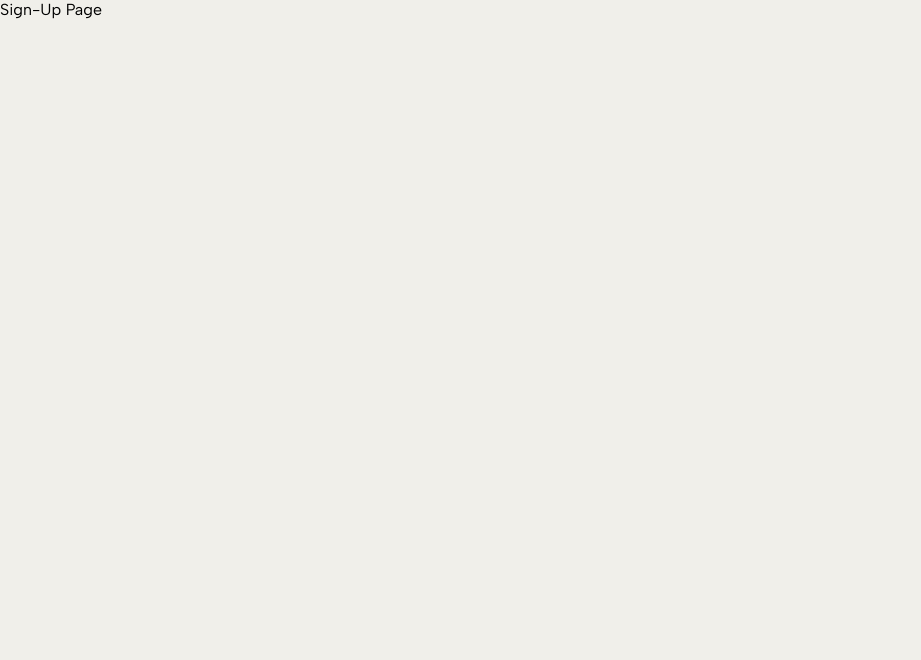
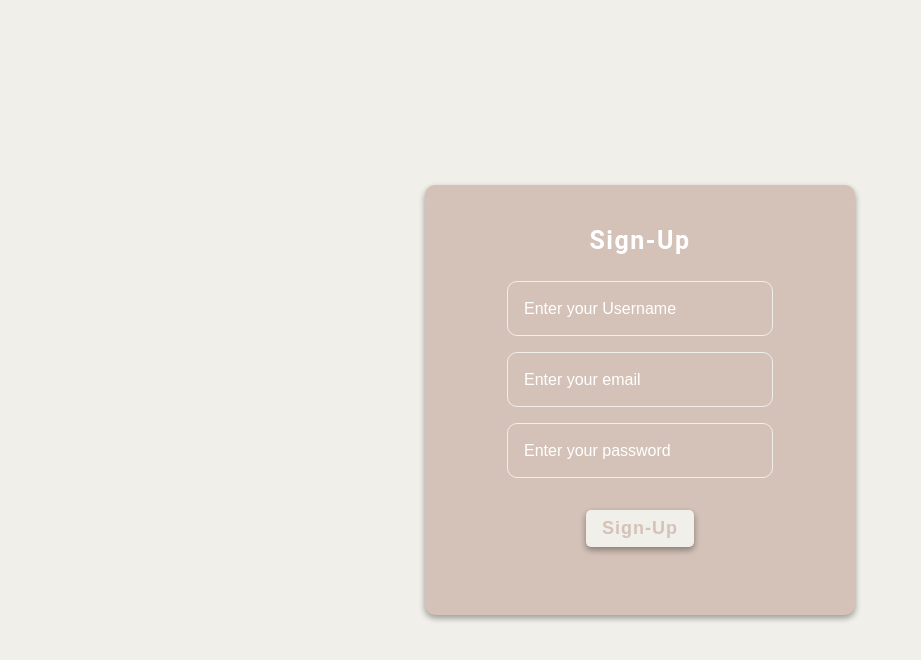
Before and after one commit to Suhelpatel786/react-taskManagement-frontend, a React (Create React App) app: page /sign-up in a window 1280 px wide. Shown: the top 660 px of the page, without its empty margins (0-921 px from the left). Built offline with nearby package versions, Linux system fonts and the light colour scheme.

Commit message:
login page , sign-up page design* and conditional routing done

```diff
--- a/package.json
+++ b/package.json
@@ -13,12 +13,14 @@
     "@types/node": "^16.7.13",
     "@types/react": "^18.0.0",
     "@types/react-dom": "^18.0.0",
+    "formik": "^2.4.5",
     "react": "^18.2.0",
     "react-dom": "^18.2.0",
     "react-router-dom": "^6.22.3",
     "react-scripts": "5.0.1",
     "typescript": "^4.4.2",
-    "web-vitals": "^2.1.0"
+    "web-vitals": "^2.1.0",
+    "yup": "^1.4.0"
   },
   "scripts": {
     "start": "react-scripts start",
--- a/src/App.tsx
+++ b/src/App.tsx
@@ -1,7 +1,13 @@
-import { BrowserRouter, Route, Routes } from "react-router-dom";
+import {
+  BrowserRouter,
+  Route,
+  Routes,
+  useLocation,
+  useNavigate,
+} from "react-router-dom";
 
 // components
-import { Navbar } from "./components";
+import { Navbar, Spinner } from "./components";
 
 //pages
 import {
@@ -17,15 +23,41 @@ import { useEffect, useState } from "react";
 
 function App() {
   const [showNavbar, setShowNavbar] = useState(true);
+  const [loading, setLoading] = useState(true);
+  const location = useLocation();
+  const navigate = useNavigate();
 
   useEffect(() => {
-    const path = window.location.pathname;
-    setShowNavbar(!(path === "/login" || path === "/sign-up"));
-  }, []);
+    const checkAuthStatus = () => {
+      if (
+        localStorage.getItem("user") === null &&
+        location.pathname !== "/sign-up"
+      ) {
+        setShowNavbar(false); // Hide Navbar if user is not authenticated
+        navigate("/login");
+      } else {
+        setShowNavbar(true); // Show Navbar if user is authenticated
+      }
+      setLoading(false); // Set loading to false after authentication check
+    };
+
+    checkAuthStatus();
+  }, [navigate]);
+
+  useEffect(() => {
+    if (location.pathname === "/login" || location.pathname === "/sign-up") {
+      setShowNavbar(false); // Hide Navbar on login and sign-up routes
+    } else {
+      setShowNavbar(true); // Show Navbar on other routes
+    }
+  }, [location]);
 
   return (
     <div className="">
-      <BrowserRouter>
+      {loading ? ( // Show loading indicator if still loading
+        <Spinner />
+      ) : (
+        <>
           {showNavbar && <Navbar />}
           <Routes>
             <Route path="/" element={<HomePage />} />
@@ -35,7 +67,8 @@ function App() {
             <Route path="/sign-up" element={<SignUp />} />
             <Route path="/profile" element={<ProfilePage />} />
           </Routes>
-      </BrowserRouter>
+        </>
+      )}
     </div>
   );
 }
--- /dev/null
+++ b/src/components/Loader.tsx
@@ -0,0 +1,17 @@
+import React from "react";
+import CircularProgress from "@mui/material/CircularProgress";
+
+const Spinner: React.FC = () => {
+  const spinnerStyle: React.CSSProperties = {
+    margin: "100px auto",
+    color: "#1976d2", // Replace with your desired color
+  };
+
+  return (
+    <div style={spinnerStyle}>
+      <CircularProgress size={50} thickness={5} />
+    </div>
+  );
+};
+
+export default Spinner;
--- a/src/components/index.js
+++ b/src/components/index.js
@@ -1,3 +1,3 @@
 import Navbar from "./Navbar";
-
-export { Navbar };
+import Spinner from "./Loader";
+export { Navbar, Spinner };
--- a/src/index.css
+++ b/src/index.css
@@ -7,3 +7,47 @@ body {
   font-family: "Albert Sans", sans-serif;
   background-color: #f0efea;
 }
+
+.login-input {
+  padding: 1rem;
+  font-size: 18px;
+  border-radius: 10px;
+  color: white;
+  margin-bottom: 1rem;
+
+  background-color: transparent;
+  outline: none;
+  border: 1px solid #f0efea;
+}
+
+.login-input::placeholder {
+  font-size: 16px;
+  color: white;
+}
+
+.login-button {
+  outline: none;
+  border: none;
+  margin-top: 1rem;
+  padding: 0.5rem;
+  border-radius: 5px;
+
+  cursor: pointer;
+  box-shadow: rgba(0, 0, 0, 0.16) 0px 3px 6px, rgba(0, 0, 0, 0.23) 0px 3px 6px;
+  padding-left: 1rem;
+  padding-right: 1rem;
+  font-size: 18px;
+  font-weight: 600;
+  color: #d4c2b8;
+  letter-spacing: 1px;
+  background-color: #f0efea;
+  /* color: white; */
+}
+
+.error-p {
+  color: red;
+  font-size: 14px;
+  margin-bottom: 0.5rem;
+  margin-top: -0.5rem;
+  text-align: left;
+}
--- a/src/index.tsx
+++ b/src/index.tsx
@@ -2,12 +2,15 @@ import React from "react";
 import ReactDOM from "react-dom/client";
 import "./index.css";
 import App from "./App";
+import { BrowserRouter } from "react-router-dom";
 
 const root = ReactDOM.createRoot(
   document.getElementById("root") as HTMLElement
 );
 root.render(
   <React.StrictMode>
-    <App />
+    <BrowserRouter>
+      <App />
+    </BrowserRouter>
   </React.StrictMode>
 );
--- a/src/pages/Login.tsx
+++ b/src/pages/Login.tsx
@@ -1,6 +1,125 @@
-import { Box } from "@mui/material";
+import { Box, Typography } from "@mui/material";
+import { useFormik } from "formik";
+import * as Yup from "yup";
+
+import { colors } from "../constants";
+import { useNavigate } from "react-router-dom";
+
 const Login = () => {
-  return <Box>Login Page</Box>;
+  const emailPattern = /^[a-zA-Z0-9._%+-]+@[a-zA-Z0-9.-]+\.[a-zA-Z]{2,}$/;
+  const navigate = useNavigate();
+
+  const LoginValidationSchema = Yup.object({
+    password: Yup.string()
+      .required("Please enter your Password")
+      .min(6, "Must be 6 characters or more")
+      .max(8, "Must be 8 characters or less"),
+    email: Yup.string()
+      .required("Please enter your Email")
+      .matches(emailPattern, "Invalid email format"),
+  });
+
+  const { errors, handleSubmit, handleChange, values, touched } = useFormik({
+    initialValues: {
+      email: "",
+      password: "",
+    },
+    validationSchema: LoginValidationSchema,
+    onSubmit: (values) => handleLogin(),
+  });
+
+  const handleLogin = () => {
+    navigate("/");
+  };
+
+  return (
+    <Box
+      display={"flex"}
+      width={"100vw"}
+      height={"100vh"}
+      justifyContent={"center"}
+      alignItems={"center"}
+    >
+      <form onSubmit={handleSubmit}>
+        <Box
+          height={"380px"}
+          width={"380px"}
+          display={"flex"}
+          alignItems={"center"}
+          flexDirection={"column"}
+          justifyContent={"flex-start"}
+          p={"1rem"}
+          borderRadius={"10px"}
+          sx={{
+            backgroundColor: colors.MainDarkColor,
+            boxShadow:
+              "rgba(0, 0, 0, 0.16) 0px 3px 6px, rgba(0, 0, 0, 0.23) 0px 3px 6px;",
+          }}
+        >
+          <Box>
+            <Typography
+              sx={{
+                textAlign: "center",
+                fontWeight: 600,
+                fontSize: "25px",
+                color: "white",
+                letterSpacing: "1.5px",
+                lineHeight: "5rem",
+              }}
+              variant="h1"
+            >
+              login
+            </Typography>
+          </Box>
+          <input
+            // type="email"
+            name="email"
+            className="login-input"
+            autoComplete="off"
+            onChange={handleChange}
+            placeholder="Enter your email"
+          />
+          {touched.email && errors.email ? (
+            <p className="error-p">{errors.email}</p>
+          ) : null}
+          <input
+            name="password"
+            type="password"
+            autoComplete="off"
+            className="login-input"
+            onChange={handleChange}
+            placeholder="Enter your password"
+          />
+          {touched.password && errors.password ? (
+            <p className="error-p">{errors.password}</p>
+          ) : null}
+
+          <button className="login-button" type="submit">
+            login
+          </button>
+
+          <Box
+            display={"flex"}
+            width={"380px"}
+            justifyContent={"center"}
+            sx={{ mt: "1rem" }}
+          >
+            <Typography
+              variant="body1"
+              color={"white"}
+              letterSpacing={"1.2px"}
+              sx={{ cursor: "pointer", ":hover": { color: "black" } }}
+              onClick={() => {
+                navigate("/sign-up");
+              }}
+            >
+              Create Account
+            </Typography>
+          </Box>
+        </Box>
+      </form>
+    </Box>
+  );
 };
 
 export default Login;
--- a/src/pages/SignUp.tsx
+++ b/src/pages/SignUp.tsx
@@ -1,8 +1,123 @@
-import { Box } from "@mui/material";
-import React from "react";
+import { Box, Typography } from "@mui/material";
+import { useFormik } from "formik";
+import * as Yup from "yup";
+
+import { colors } from "../constants";
+import { useNavigate } from "react-router-dom";
 
 const SignUp = () => {
-  return <Box>Sign-Up Page</Box>;
+  const emailPattern = /^[a-zA-Z0-9._%+-]+@[a-zA-Z0-9.-]+\.[a-zA-Z]{2,}$/;
+  const navigate = useNavigate();
+  const LoginValidationSchema = Yup.object({
+    userName: Yup.string()
+      .min(3, "Must be 3 characters or more")
+      .required("Please Enter your Username"),
+
+    password: Yup.string()
+      .required("Please enter your Password")
+      .min(6, "Must be 6 characters or more")
+      .max(8, "Must be 8 characters or less"),
+    email: Yup.string()
+      .required("Please enter your Email")
+      .matches(emailPattern, "Invalid email format"),
+  });
+
+  const { errors, handleSubmit, handleChange, values, touched } = useFormik({
+    initialValues: {
+      userName: "",
+      email: "",
+      password: "",
+    },
+    validationSchema: LoginValidationSchema,
+    onSubmit: (values) => handleLogin(),
+  });
+
+  const handleLogin = () => {
+    localStorage.setItem("user", "Details");
+
+    navigate("/login");
+  };
+
+  return (
+    <Box
+      display={"flex"}
+      width={"100vw"}
+      height={"100vh"}
+      justifyContent={"center"}
+      alignItems={"center"}
+    >
+      <form onSubmit={handleSubmit}>
+        <Box
+          height={"430px"}
+          width={"430px"}
+          display={"flex"}
+          alignItems={"center"}
+          flexDirection={"column"}
+          justifyContent={"flex-start"}
+          p={"1rem"}
+          borderRadius={"10px"}
+          sx={{
+            backgroundColor: colors.MainDarkColor,
+            boxShadow:
+              "rgba(0, 0, 0, 0.16) 0px 3px 6px, rgba(0, 0, 0, 0.23) 0px 3px 6px;",
+          }}
+        >
+          <Box>
+            <Typography
+              sx={{
+                textAlign: "center",
+                fontWeight: 600,
+                fontSize: "25px",
+                color: "white",
+                letterSpacing: "1.5px",
+                lineHeight: "5rem",
+              }}
+              variant="h1"
+            >
+              Sign-Up
+            </Typography>
+          </Box>
+          <input
+            // type="email"
+            name="userName"
+            className="login-input"
+            autoComplete="off"
+            onChange={handleChange}
+            placeholder="Enter your Username"
+          />
+          {touched.userName && errors.userName ? (
+            <p className="error-p">{errors.userName}</p>
+          ) : null}
+          <input
+            // type="email"
+            name="email"
+            className="login-input"
+            autoComplete="off"
+            onChange={handleChange}
+            placeholder="Enter your email"
+          />
+          {touched.email && errors.email ? (
+            <p className="error-p">{errors.email}</p>
+          ) : null}
+          <input
+            name="password"
+            type="password"
+            autoComplete="off"
+            className="login-input"
+            onChange={handleChange}
+            placeholder="Enter your password"
+          />
+          {touched.password && errors.password ? (
+            <p className="error-p">{errors.password}</p>
+          ) : null}
+
+          <button className="login-button" type="submit">
+            Sign-Up
+          </button>
+        </Box>
+      </form>
+    </Box>
+  );
 };
 
 export default SignUp;
```
Also changed, not shown: 1 other file (tests, documents, lock files or other folders). Lines whose indentation alone changed are shown as unchanged.
